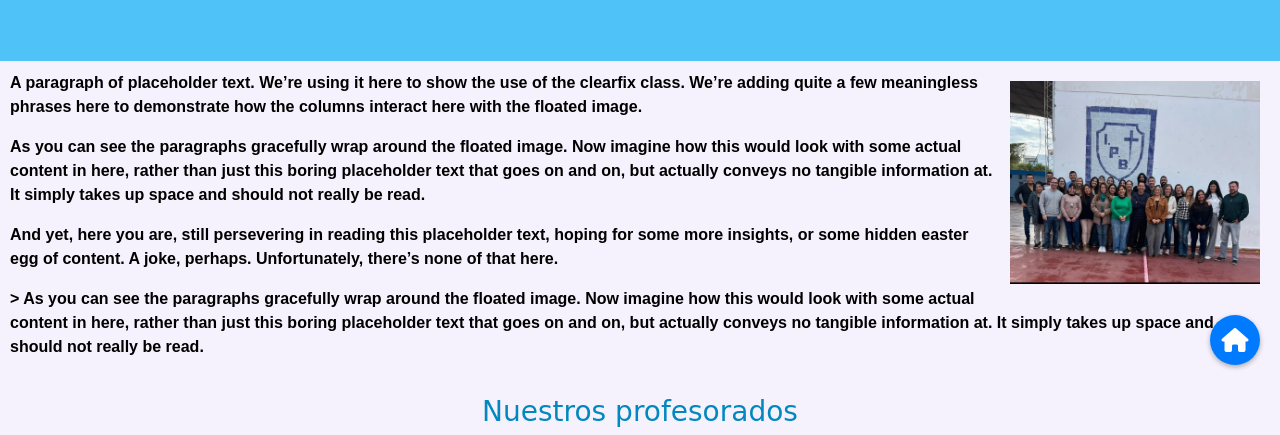
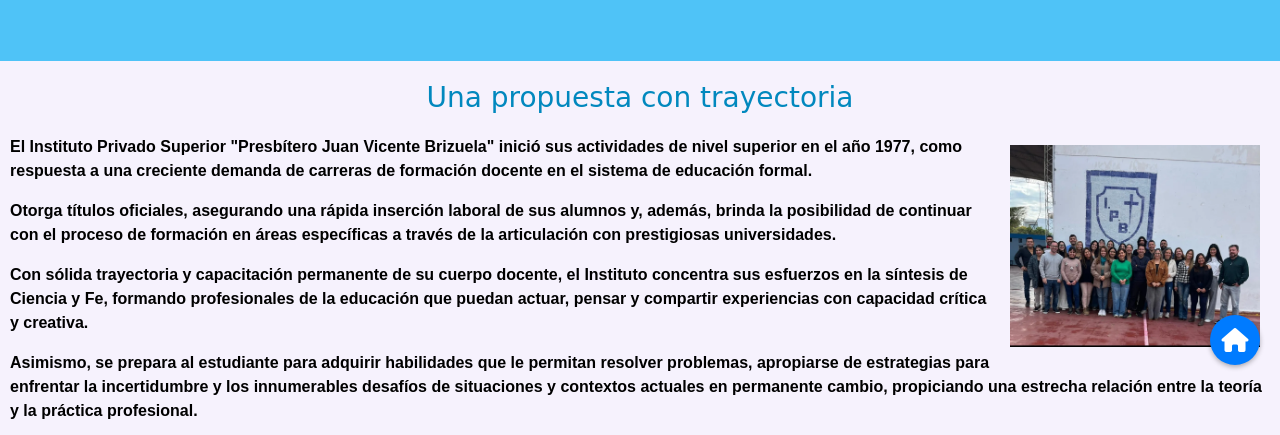
Before and after one commit to RicardoG79/web.brizuela, a plain HTML site: page nivel_superior.html in a window 1280 px wide. Shown: the part 365-800 px from the top of the page. Drawn offline with nearby package versions, Linux system fonts and the light colour scheme; a web font is replaced by a local one.

Commit message:
Introducción de planes en nivel superior

```diff
--- a/nivel_superior.html
+++ b/nivel_superior.html
@@ -90,22 +90,22 @@
                     <p class="lead">El nivel Superior prepara a los jóvenes en una formación profesional, y humana.</p>
                 </div>
             </div>
+            <h3 class="bunny-font">Una propuesta con trayectoria</h3>
 <div class="clearfix">
   <img src="./assets/img/nivel-superior/superior01.webp" class="col-md-6 float-md-end mb-3 ms-md-3" alt="...">
 
   <p>
-    A paragraph of placeholder text. We’re using it here to show the use of the clearfix class. We’re adding quite a few meaningless phrases here to demonstrate how the columns interact here with the floated image.
+    El Instituto Privado Superior "Presbítero Juan Vicente Brizuela" inició sus actividades de nivel superior en el año 1977, como respuesta a una creciente demanda de carreras de formación docente en el sistema de educación formal.
   </p>
 
   <p>
-    As you can see the paragraphs gracefully wrap around the floated image. Now imagine how this would look with some actual content in here, rather than just this boring placeholder text that goes on and on, but actually conveys no tangible information at. It simply takes up space and should not really be read.
+    Otorga títulos oficiales, asegurando una rápida inserción laboral de sus alumnos y, además, brinda la posibilidad de continuar con el proceso de formación en áreas específicas a través de la articulación con prestigiosas universidades.
   </p>
 
   <p>
-    And yet, here you are, still persevering in reading this placeholder text, hoping for some more insights, or some hidden easter egg of content. A joke, perhaps. Unfortunately, there’s none of that here.
+    Con sólida trayectoria y capacitación permanente de su cuerpo docente, el Instituto concentra sus esfuerzos en la síntesis de Ciencia y Fe, formando profesionales de la educación que puedan actuar, pensar y compartir experiencias con capacidad crítica y creativa.
   </p>
-  >
-    As you can see the paragraphs gracefully wrap around the floated image. Now imagine how this would look with some actual content in here, rather than just this boring placeholder text that goes on and on, but actually conveys no tangible information at. It simply takes up space and should not really be read.
+    Asimismo, se prepara al estudiante para adquirir habilidades que le permitan resolver problemas, apropiarse de estrategias para enfrentar la incertidumbre y los innumerables desafíos de situaciones y contextos actuales en permanente cambio, propiciando una estrecha relación entre la teoría y la práctica profesional.
   </p>
 
 
@@ -118,7 +118,7 @@
         <div class="card-body">
           <h5 class="card-title1">Lengua y Literatura</h5>
           <p class="card-text">En este enlace encontrarás el plan de estudios y el perfil del docente en Lengua y Literatura.</p>
-          <a href="#" class="btn btn-primary">Ingresar</a>
+          <a href="./assets/archivos/superior/Profesorado de Lengua y Lietratura.pdf" class="btn btn-primary" target="_blank">Ingresar</a>
         </div>
       </div>
     </div>
```
Also changed, not shown: index.html (+10 -1 lines), assets/img/Ntra Sra de los Dolores.jpeg (added), 2 other files.
